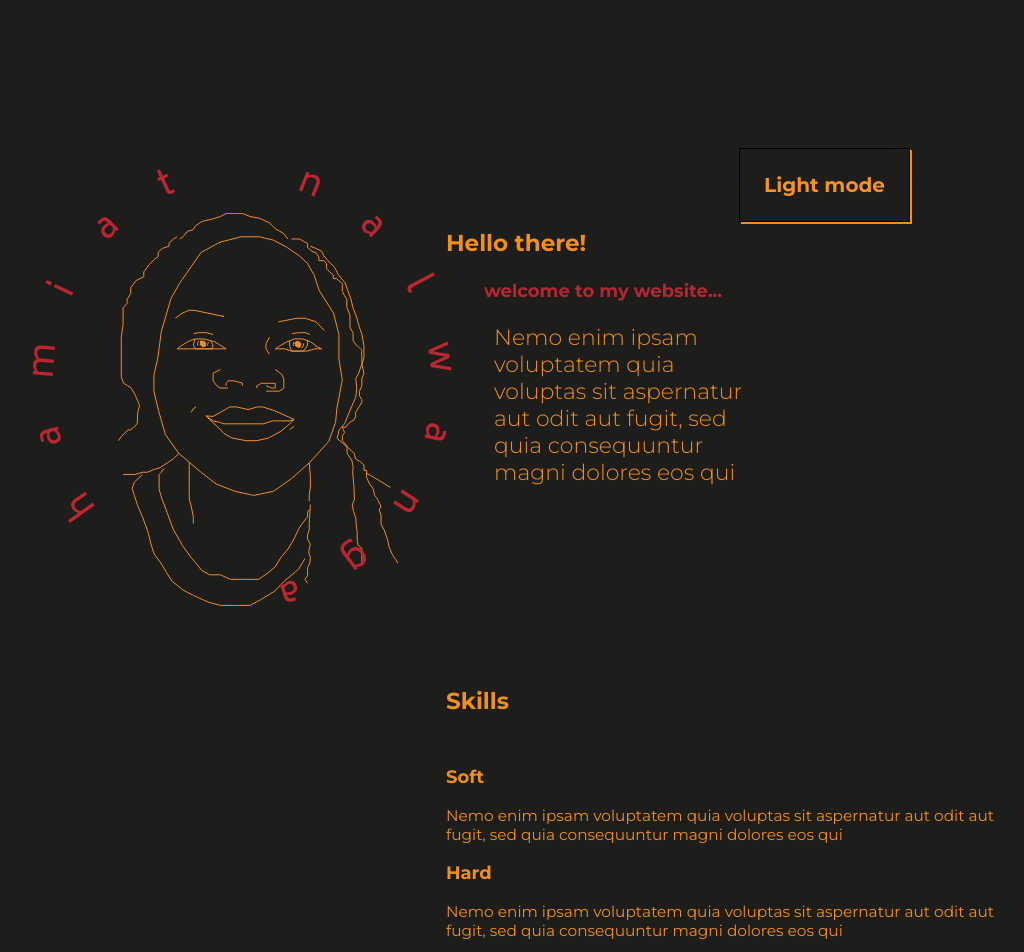
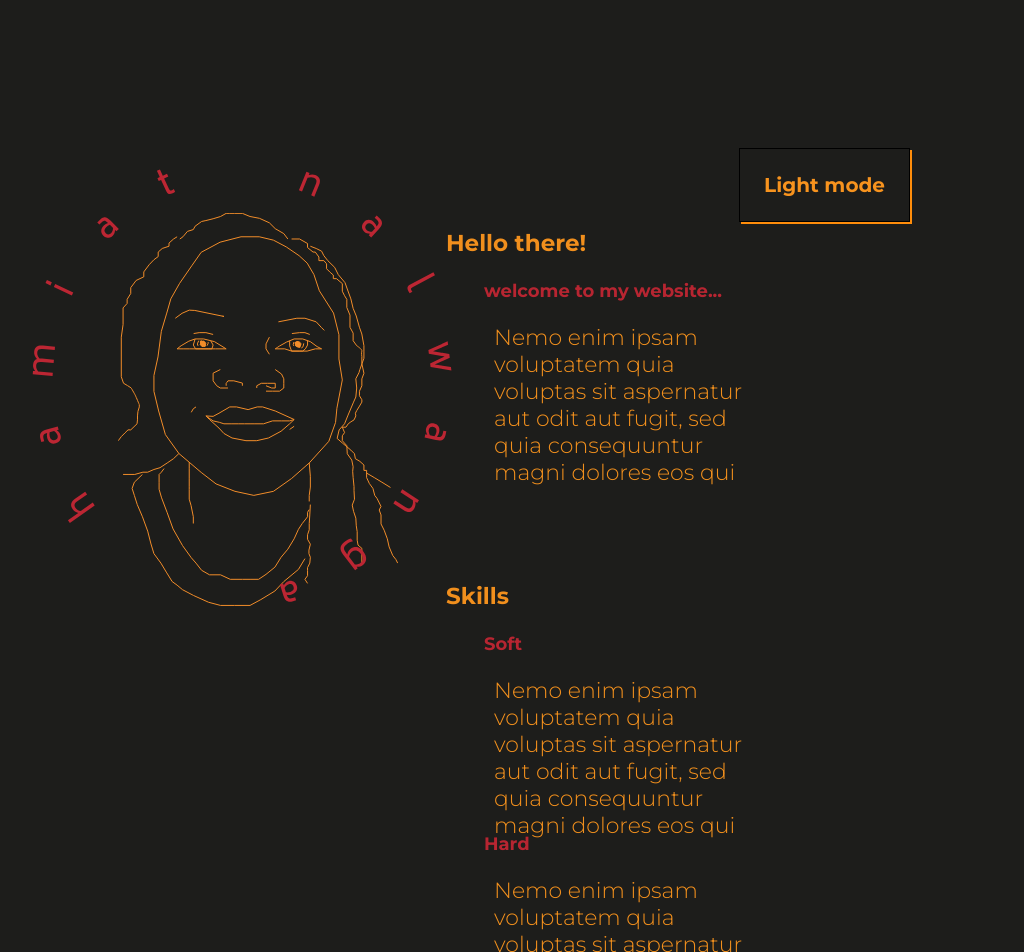
Before and after one commit to hamiat/folio, a React (Create React App) app: page / in a window 1280 px wide. Shown: the top 952 px of the page, without its empty margins (222-1246 px from the left). Built offline with nearby package versions, Linux system fonts and the light colour scheme.

Commit message:
scroll working properly

```diff
--- a/src/styles/main.module.scss
+++ b/src/styles/main.module.scss
@@ -7,6 +7,21 @@ $lightBlack: #1D1D1B;
 $orange: #F7931E;
 $darkOrange: #ff8d0b;
 $redish: #BC2633;
+
+/* Global styles */
+h3 {
+  color: $redish;
+  margin-left: 38px;
+  margin-top: -28px;
+}
+
+p {
+  font-weight: 300;
+  font-size: 22px;
+  width: 50%;
+  margin-left: 48px;
+
+}
 
 
 
```
